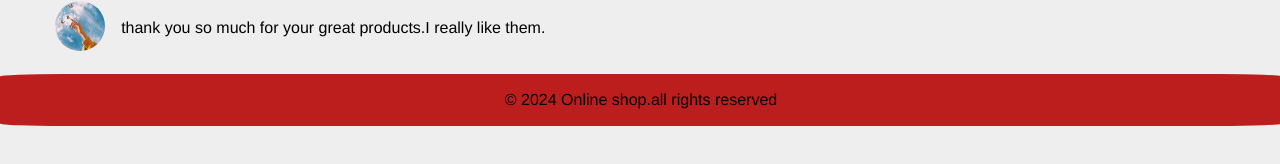
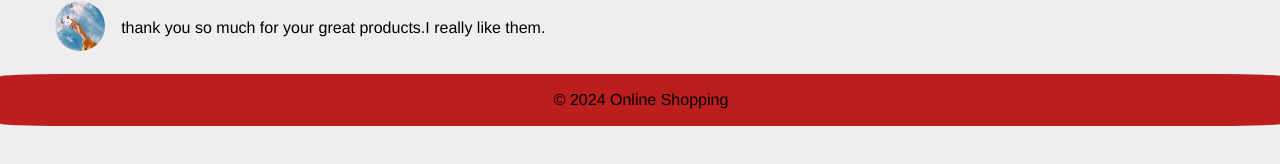
Before and after one commit to EngFatemarahimi/online-Shopping-, a plain HTML site: page index.html in a window 1280 px wide. Shown: the part 6198-6362 px from the top of the page. Drawn offline with Linux system fonts and the light colour scheme.

```diff
--- a/index.html
+++ b/index.html
@@ -81,7 +81,7 @@
         <link rel="stylesheet" href="./css/style.css">
         <link rel="icon" href="images/icon.icoo.png">
         <link rel="stylesheet" href="https://cdnjs.cloudflare.com/ajax/libs/font-awesome/6.5.1/css/all.min.css">
-        <title>MARCO Online Shop</title>
+        <title> Online Shop</title>
     </head>
     <body>
         <header class="header">
@@ -213,7 +213,7 @@
             </section>
         </main>
         <footer>
-            <p class="p-footer">&copy; 2024 Online shop.all rights reserved</p>
+            <p class="p-footer">&copy; 2024 Online Shopping</p>
         </footer>
     </body>
     </html>
```
